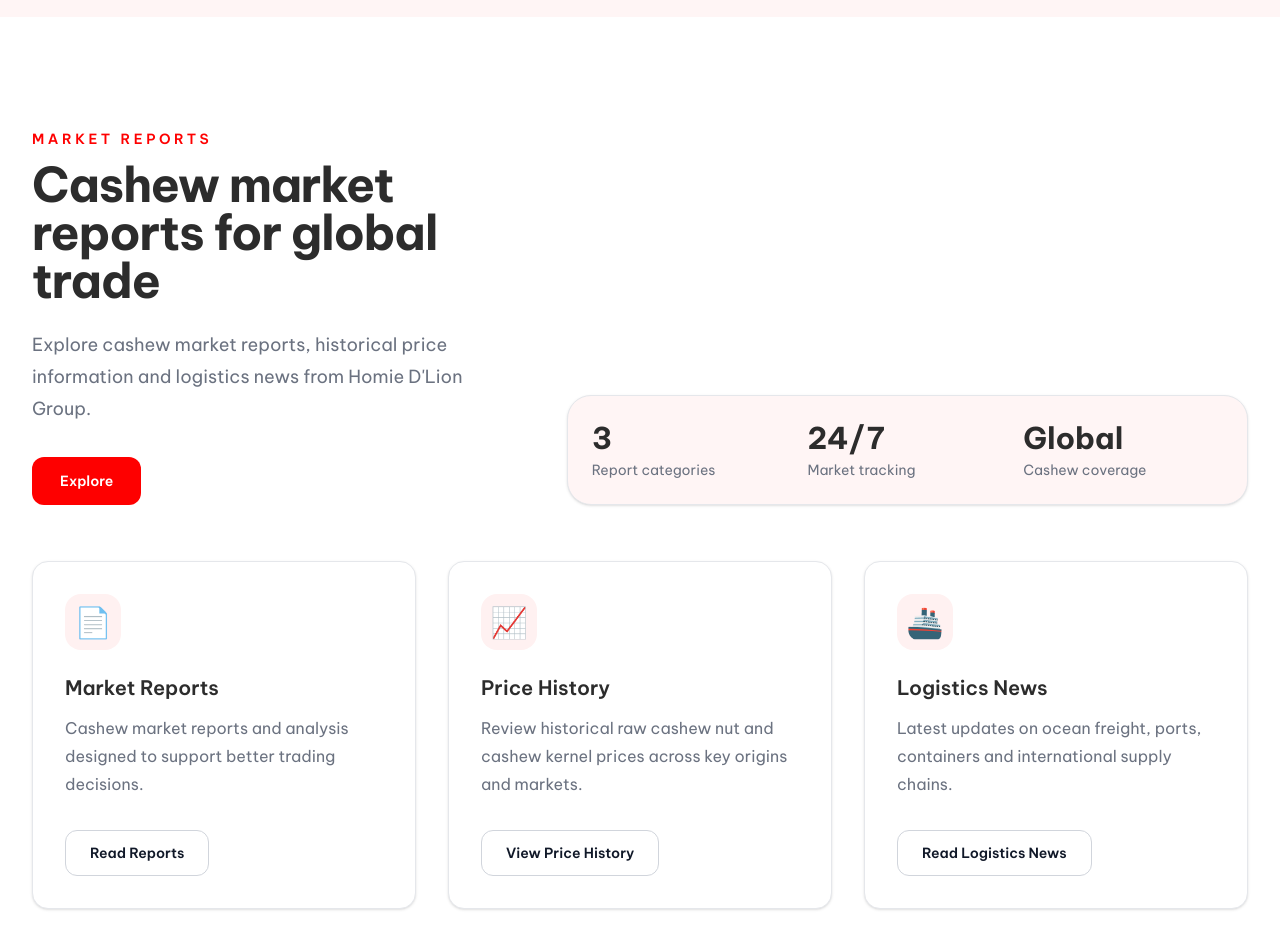
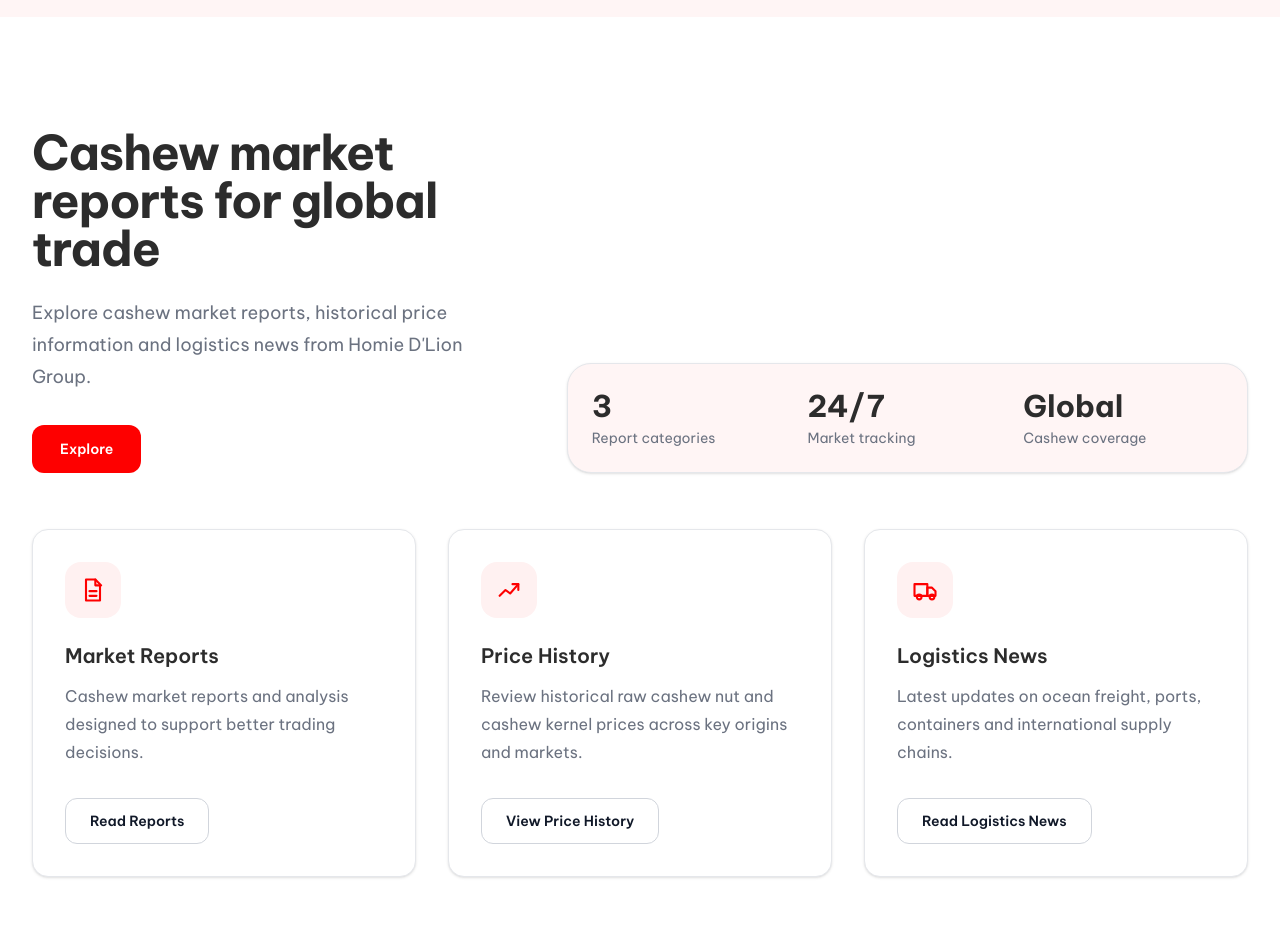
Before and after one commit to NamQuannnn/homiedlion-website, a Next.js app: page /en in a window 1280 px wide. Shown: the part 2260-3186 px from the top of the page. Built offline with nearby package versions, Linux system fonts and the light colour scheme.

Commit message:
update homepage

```diff
--- a/src/components/sections/MarketInsights.tsx
+++ b/src/components/sections/MarketInsights.tsx
@@ -1,6 +1,7 @@
 import { useTranslations } from "next-intl";
 import { Link } from "@/i18n/routing";
 
+import AppIcon from "@/components/ui/AppIcon";
 import Button from "@/components/ui/Button";
 import Card from "@/components/ui/Card";
 import Container from "@/components/ui/Container";
@@ -15,21 +16,21 @@ export default function MarketInsights() {
     {
       title: t("reports.title"),
       description: t("reports.description"),
-      icon: "📄",
+      icon: "report" as const,
       buttonText: t("reports.button"),
       link: "/market-insights/reports",
     },
     {
       title: t("trends.title"),
       description: t("trends.description"),
-      icon: "📈",
+      icon: "price" as const,
       buttonText: t("trends.button"),
       link: "/market-insights/price-history",
     },
     {
       title: t("news.title"),
       description: t("news.description"),
-      icon: "🚢",
+      icon: "logistics" as const,
       buttonText: t("news.button"),
       link: "/market-insights/logistics-news",
     },
@@ -40,9 +41,6 @@ export default function MarketInsights() {
       <Container>
         <div className="grid gap-12 lg:grid-cols-[1fr_1.4fr] lg:items-end">
           <div>
-            <p className="mb-3 text-sm font-semibold uppercase tracking-[0.25em] text-primary">
-              {t("eyebrow")}
-            </p>
 
             <h2 className="text-4xl font-bold tracking-tight text-text sm:text-5xl">
               {t("title")}
@@ -97,9 +95,12 @@ export default function MarketInsights() {
         <div className="mt-14 grid grid-cols-1 gap-8 md:grid-cols-3">
           {insights.map((item) => (
             <Card key={item.link} className="flex h-full flex-col">
-              <div className="mb-6 flex h-14 w-14 items-center justify-center rounded-2xl bg-primary-light text-3xl">
-                {item.icon}
-              </div>
+              <div className="mb-6 flex h-14 w-14 items-center justify-center rounded-2xl bg-primary-light text-primary">
+                <AppIcon
+                  name={item.icon}
+                  className="h-7 w-7"
+                  />
+                </div>
 
               <div className="flex-grow space-y-3">
                 <h3 className="text-xl font-semibold text-text">
--- a/src/messages/vi.json
+++ b/src/messages/vi.json
@@ -162,7 +162,6 @@
   },
 
   "MarketInsights": {
-    "eyebrow": "BÁO CÁO THỊ TRƯỜNG",
     "title": "Báo cáo thị trường điều toàn cầu",
     "description": "Cập nhật báo cáo thị trường điều, lịch sử giá và tin tức logistics từ Homie D'Lion Group.",
     "exploreInsights": "Khám phá",
```
